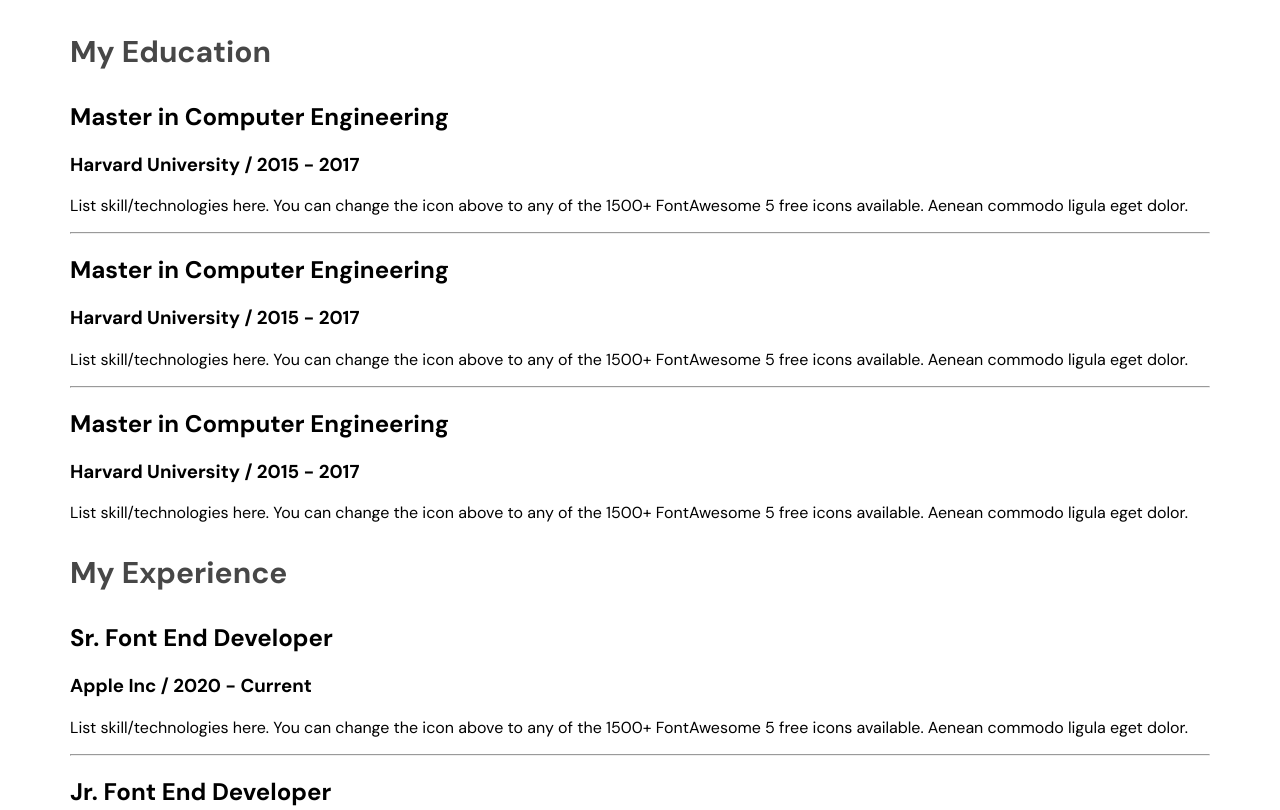
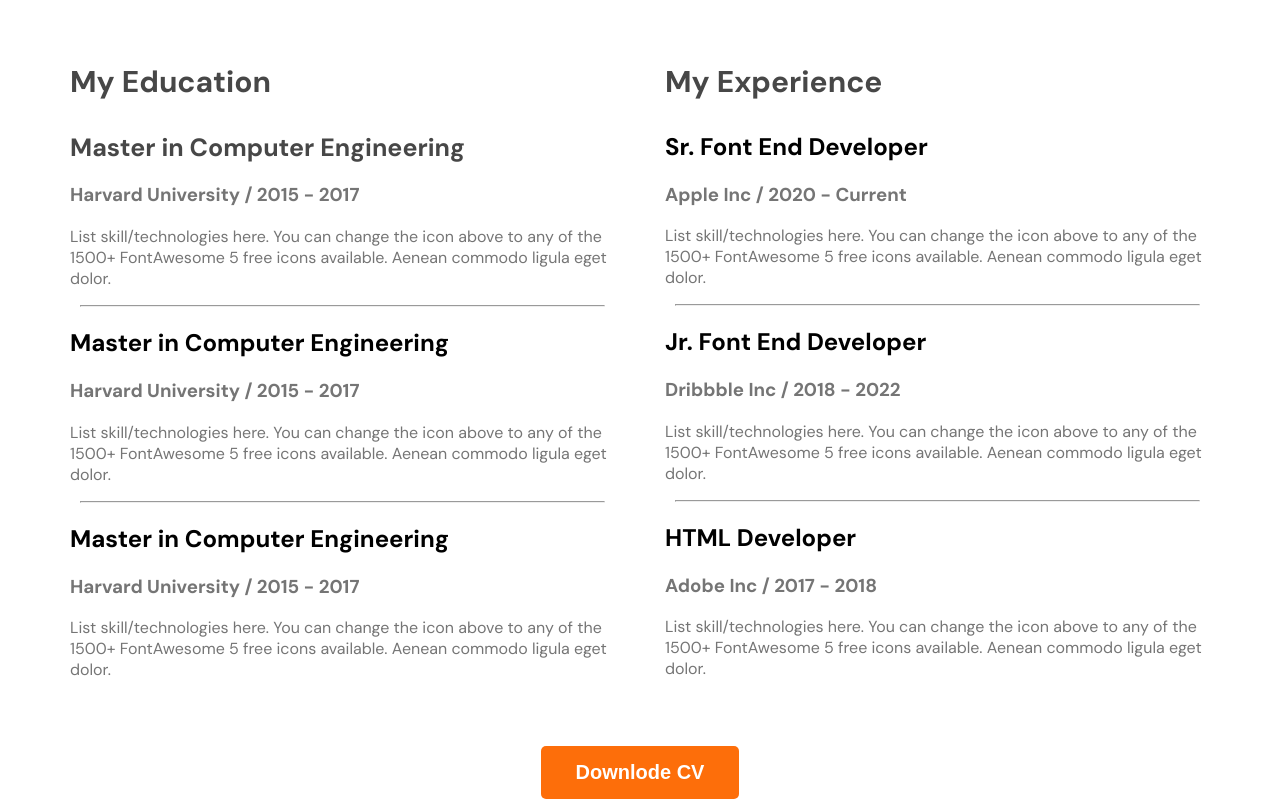
Before and after one commit to Majbaur/my-developer-portfolio, a plain HTML site: page index.html in a window 1280 px wide. Shown: the part 2340-3150 px from the top of the page. Drawn offline with Linux system fonts and the light colour scheme.

Commit message:
resumi section

```diff
--- a/index.html
+++ b/index.html
@@ -87,7 +87,7 @@
                 <div class="resume-column">
                     <h3 class="resume-column-title">My Education</h3>
                     <div class="resume-item">
-                        <h2 class="resume-item=title">Master in Computer Engineering</h2>
+                        <h2 class="resume-item-title">Master in Computer Engineering</h2>
                         <h3 class="resume-item-institute">Harvard University / 2015 - 2017</h3>
                         <p class="resume-item-description">List skill/technologies here. You can change the icon above
                             to any of the 1500+ FontAwesome 5 free icons available. Aenean commodo ligula eget dolor.</p>
@@ -135,6 +135,9 @@
                     </div>
                 </div>
             </div>
+            <div class="downlode-cv">
+                <button class="btn-primary-color">Downlode CV</button>
+            </div>
 
         </section>
 
--- a/style/style.css
+++ b/style/style.css
@@ -143,3 +143,29 @@ main section{
     font-size: 30px;
     font-weight: 700;
 }
+.resume-container{
+    display: flex;
+    gap: 50px;
+}
+.resume-item-title{
+    color: #474747;
+    font-size: 25px;
+    font-weight: 700;
+    margin-bottom: 10px;
+
+}
+.resume-item-description, .resume-item-institute{
+    color: #757575;
+}
+
+resume-item-institute{
+    margin-bottom: 20px;
+    margin-top: 0px;
+}
+.resume-container hr{
+    margin: 10px;
+}
+.downlode-cv{
+    text-align: center;
+    margin-top: 50px;
+}
```
